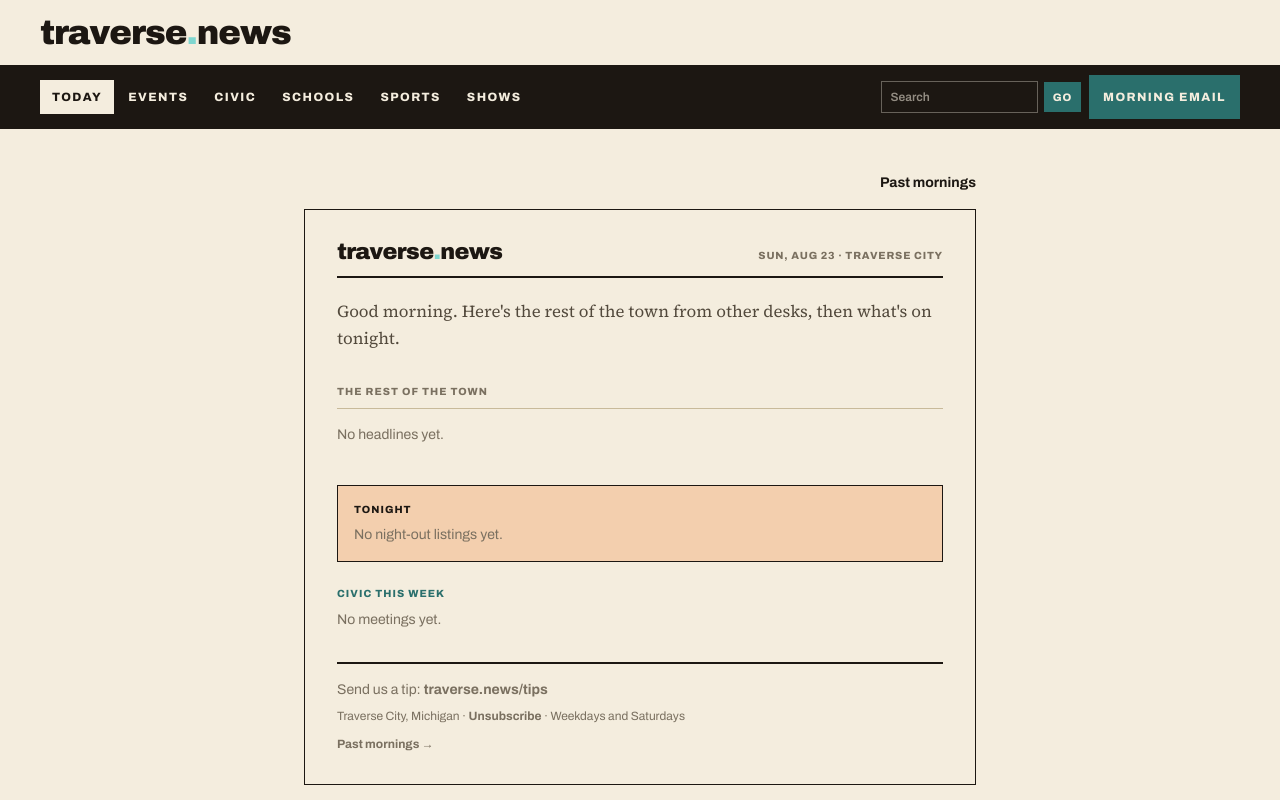
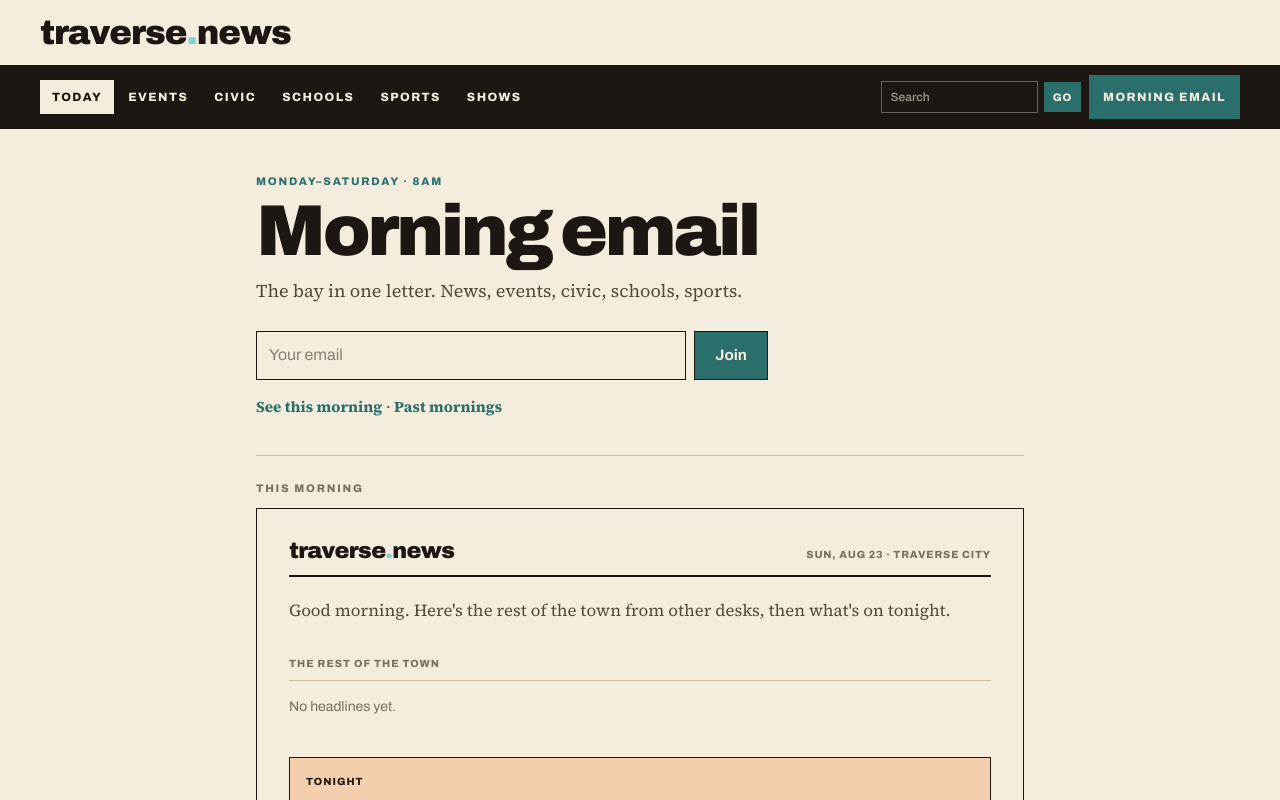
Before and after one commit to nipez/traversenews, a Next.js app: page /email in a window 1280 px wide. Shown: the top 800 px of the page. Built offline with nearby package versions, Linux system fonts and the light colour scheme.

Commit message:
Restore /email landing hero above this morning’s letter
Lead with kicker, Morning email hed, dek, Join form, and See this
morning / Past mornings links. Letter preview sits under THIS MORNING.

Co-authored-by: nipez <nipez@users.noreply.github.com>

```diff
--- a/src/app/email/page.tsx
+++ b/src/app/email/page.tsx
@@ -15,23 +15,29 @@ export default async function EmailPreviewPage() {
 
   return (
     <PublicShell active="/" header="compact">
-      <div className="mx-auto max-w-2xl">
-        <div className="flex flex-wrap items-baseline justify-end gap-3">
-          <Link
-            href="/email/archive"
-            className="text-sm font-bold text-teal underline-offset-2 hover:underline"
-          >
-            Past mornings
-          </Link>
-        </div>
+      <div className="email-page mx-auto max-w-3xl">
+        <header className="section-type-hero">
+          <p className="section-type-kicker">Monday–Saturday · 8am</p>
+          <h1 className="section-type-hed">Morning email</h1>
+          <p className="section-type-dek">
+            The bay in one letter. News, events, civic, schools, sports.
+          </p>
+        </header>
 
-        <div className="mt-4">
+        <MorningScanSignup variant="page" />
+
+        <p className="email-join-links">
+          <a href="#this-morning">See this morning</a>
+          <span aria-hidden="true"> · </span>
+          <Link href="/email/archive">Past mornings</Link>
+        </p>
+
+        <hr className="email-letter-rule" />
+
+        <section id="this-morning" className="email-this-morning">
+          <p className="email-this-morning-label">This morning</p>
           <MorningLetter letter={letter} mode="preview" />
-        </div>
-
-        <div className="mt-10">
-          <MorningScanSignup variant="box" />
-        </div>
+        </section>
       </div>
     </PublicShell>
   );
--- a/src/app/globals.css
+++ b/src/app/globals.css
@@ -3646,3 +3646,79 @@ a:hover {
     color: #fff;
   }
 }
+
+/* Morning email signup landing (/email) */
+.email-page {
+  padding-bottom: 3rem;
+}
+
+.email-join {
+  margin: 1.5rem 0 0;
+}
+
+.email-join-form {
+  display: flex;
+  flex-wrap: wrap;
+  gap: 0.5rem;
+  max-width: 32rem;
+}
+
+.email-join-form .input {
+  flex: 1;
+  min-width: 12rem;
+  font-size: 16px;
+}
+
+.email-join-form .btn-teal {
+  padding: 0.75rem 1.25rem;
+  font-size: 0.95rem;
+}
+
+.email-join-links {
+  margin: 1rem 0 0;
+  font-family: var(--font-source-serif), Georgia, serif;
+  font-size: 0.95rem;
+  color: #52493c;
+}
+
+.email-join-links a {
+  font-weight: 700;
+  color: #2a6f6c;
+  text-underline-offset: 2px;
+}
+
+.email-join-links a:hover {
+  text-decoration: underline;
+}
+
+.email-letter-rule {
+  margin: 2.25rem 0 1.5rem;
+  border: 0;
+  border-top: 1px solid var(--rule, #c8ba9a);
+}
+
+.email-this-morning-label {
+  margin: 0 0 0.75rem;
+  font-family: var(--font-archivo), system-ui, sans-serif;
+  font-size: 11px;
+  font-weight: 800;
+  letter-spacing: 0.16em;
+  text-transform: uppercase;
+  color: #7a7060;
+}
+
+@media (max-width: 767px) {
+  .email-join-form {
+    flex-wrap: nowrap;
+    max-width: none;
+  }
+
+  .email-join-form .input {
+    min-width: 0;
+    flex: 1;
+  }
+
+  .email-join-form .btn-teal {
+    min-height: 44px;
+  }
+}
--- a/src/components/MorningScanSignup.tsx
+++ b/src/components/MorningScanSignup.tsx
@@ -5,7 +5,7 @@ import { useState, type FormEvent } from "react";
 export function MorningScanSignup({
   variant = "sidebar",
 }: {
-  variant?: "sidebar" | "box" | "inline" | "teal";
+  variant?: "sidebar" | "box" | "inline" | "teal" | "page";
 }) {
   const [email, setEmail] = useState("");
   const [status, setStatus] = useState<"idle" | "ok" | "err">("idle");
@@ -29,6 +29,34 @@ export function MorningScanSignup({
       setStatus("err");
       setMessage(err instanceof Error ? err.message : "Something went wrong");
     }
+  }
+
+  if (variant === "page") {
+    return (
+      <section id="signup" className="email-join">
+        <form onSubmit={onSubmit} className="email-join-form">
+          <input
+            className="input"
+            type="email"
+            required
+            placeholder="Your email"
+            value={email}
+            onChange={(e) => setEmail(e.target.value)}
+            aria-label="Email"
+          />
+          <button type="submit" className="btn-teal shrink-0">
+            Join
+          </button>
+        </form>
+        {status !== "idle" ? (
+          <p
+            className={`mt-2 text-sm ${status === "ok" ? "text-teal" : "text-red-700"}`}
+          >
+            {message}
+          </p>
+        ) : null}
+      </section>
+    );
   }
 
   if (variant === "teal") {
```
